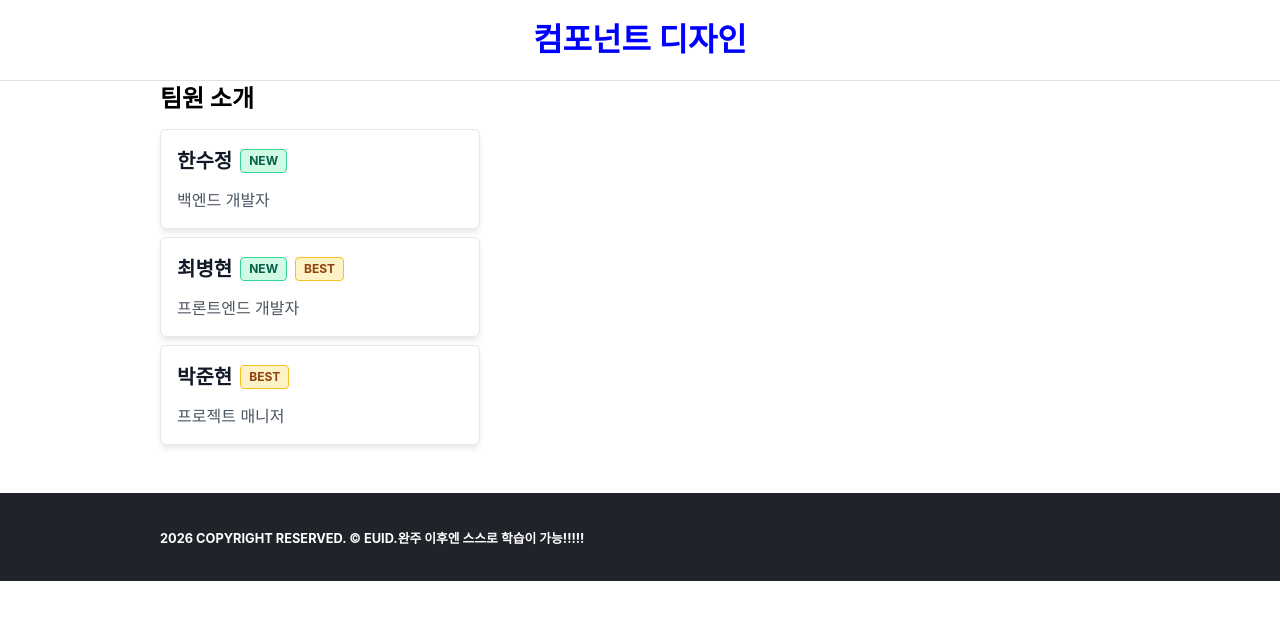
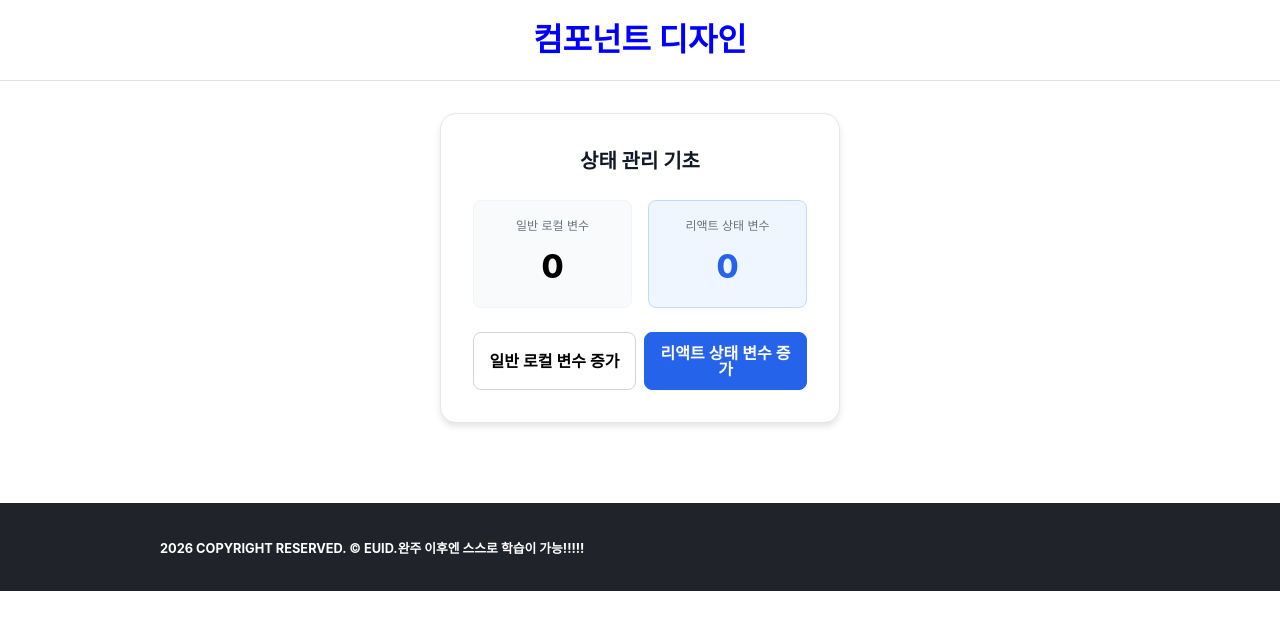
Before and after one commit to ruiwaa/likelion-16th-react, a React (Vite) app in the folder learning-react/02-State-이벤트-핸들링/: page / in a window 1280 px wide. Shown: the top 630 px of the page. Built offline with nearby package versions, Linux system fonts and the light colour scheme.

Commit message:
learn. 컴포넌트 상태 관리 2 - Counter 컴포넌트 상태 선언 - 컴포넌트 상태 업데이트: 리액트에게 요청 - React.useState(initialValue) - TypeScript: 튜플(Tuple) 타입

```diff
--- a/learning-react/02-State-이벤트-핸들링/src/app/index.tsx
+++ b/learning-react/02-State-이벤트-핸들링/src/app/index.tsx
@@ -1,5 +1,5 @@
-import {Header, Footer, Wrapper} from '@/components'
-import { ConditionalRendering } from '@/learns';
+import {Header, Footer} from '@/components'
+import { ComponentState } from '@/learns'
 import S from "./style.module.css";
 
 export default function App() {
@@ -8,10 +8,12 @@ export default function App() {
       <Header>
         <h1>컴포넌트 디자인</h1>
       </Header>
-      <Wrapper>
+      {/* <Wrapper>
       <ConditionalRendering />
-      </Wrapper>
+      </Wrapper> */}
       {/* <div data-placeholder /> */}
+      <ComponentState/>
+
       <Footer slogan={"완주 이후엔 스스로 학습이 가능!!!!!"} />
     </div>
   );
--- /dev/null
+++ b/learning-react/02-State-이벤트-핸들링/src/learns/ComponentState/Counter/index.tsx
@@ -0,0 +1,65 @@
+import S from './style.module.css'
+import {useState} from 'react'
+
+
+function Counter() {
+  // 컴포넌트 내부에 일반 로컬 변수
+  let localCount:number = 0
+
+  // 일반 로컬 변수를 업데이트 하는 함수
+const handleIncreaseLocalCount = () => {
+  // 일반 변수 업데이트 목적
+  localCount += 1
+   console.log({ localCount })
+}
+
+
+  // 컴포넌트 상태 관리
+  // 컴포넌트 상태(기억된 값 관리) 추가
+  const [stateCount,setStateCount] = useState(0) //[]
+
+  // 상태 변수를 업데이트 하는 함수
+  const handleIncreaseStateCount = () =>{{
+    // 상태 변수 업데이트 로직
+    const nextStateCount = stateCount + 1
+
+    // 상태 업데이트 방법: 다음 번에 화면에 그릴 상태 변수 값을 설정
+   setStateCount(nextStateCount)
+   console.log(stateCount);
+   console.log(nextStateCount);
+
+
+  }}
+
+
+  return (
+    <section className={S.container}>
+      <h2 className={S.title}>상태 관리 기초</h2>
+      <div role="group" className={S.displayGroup}>
+        {/* 일반 로컬 변수 영역 */}
+        <div className={S.card}>
+          <span className={S.label}>일반 로컬 변수</span>
+          <strong className={S.value}>{localCount}</strong>
+        </div>
+
+        {/* State 변수 영역 */}
+        <div className={`${S.card} ${S.highlight}`}>
+          <span className={S.label}>리액트 상태 변수</span>
+          <strong className={S.value}>{stateCount}</strong>
+        </div>
+      </div>
+
+      <div className={S.buttonGroup}>
+        <button type="button" className={S.button} onClick={handleIncreaseLocalCount}>
+          일반 로컬 변수 증가
+        </button>
+        <button type="button" className={`${S.button} ${S.primary}`} onClick={ handleIncreaseStateCount
+        }>
+          리액트 상태 변수 증가
+        </button>
+      </div>
+    </section>
+  )
+}
+
+export default Counter
--- a/learning-react/02-State-이벤트-핸들링/src/learns/ComponentState/index.tsx
+++ b/learning-react/02-State-이벤트-핸들링/src/learns/ComponentState/index.tsx
@@ -1,7 +1,12 @@
+import Counter from './Counter'
 import S from './style.module.css'
 
 function ComponentState() {
-  return <div className={S.container}></div>
+  return (
+    <div className={S.container}>
+      <Counter />
+    </div>
+  )
 }
 
 export default ComponentState
--- a/learning-react/02-State-이벤트-핸들링/src/styles/base/base.css
+++ b/learning-react/02-State-이벤트-핸들링/src/styles/base/base.css
@@ -1,4 +1,5 @@
 body {
+  overflow-y: scroll;
   font-family: "Pretendard Variable", Pretendard, -apple-system, BlinkMacSystemFont, system-ui, Roboto, "Helvetica Neue", "Segoe UI", "Apple SD Gothic Neo", "Noto Sans KR", "Malgun Gothic", "Apple Color Emoji", "Segoe UI Emoji", "Segoe UI Symbol", sans-serif;
   line-height: 1.5
 }
```
